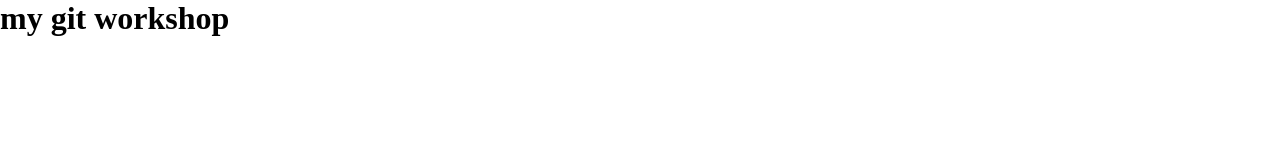
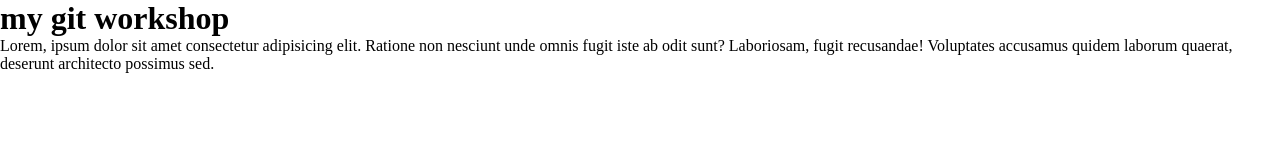
Before and after one commit to aryaemami59/gitworkshop, a plain HTML site: page index.html in a window 1280 px wide. Drawn offline with Linux system fonts and the light colour scheme.

```diff
--- a/index.html
+++ b/index.html
@@ -10,5 +10,11 @@
   </head>
   <body>
     <h1>my git workshop</h1>
+    <p>
+      Lorem, ipsum dolor sit amet consectetur adipisicing elit. Ratione non
+      nesciunt unde omnis fugit iste ab odit sunt? Laboriosam, fugit recusandae!
+      Voluptates accusamus quidem laborum quaerat, deserunt architecto possimus
+      sed.
+    </p>
   </body>
 </html>
```
